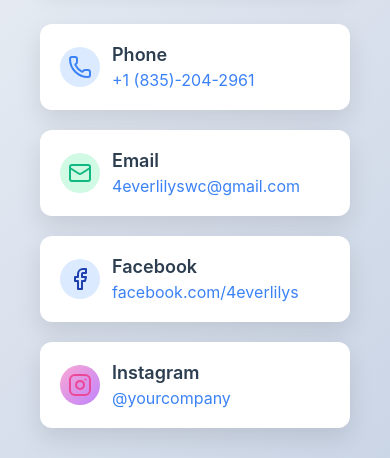
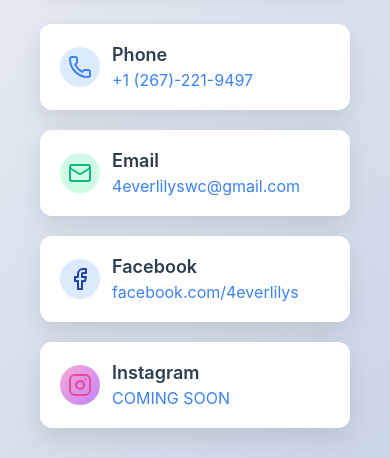
Before and after one commit to AppleJaxxZ/4everlilys, a React (Create React App) app in the folder client/: page /contact in a window 390 px wide. Shown: the part 583-1041 px from the top of the page. Built offline with nearby package versions, Linux system fonts and the light colour scheme; no server answers.

Commit message:
updated phone number on contacts page

```diff
--- a/client/src/pages/ContactUs/Contact.page.jsx
+++ b/client/src/pages/ContactUs/Contact.page.jsx
@@ -5,10 +5,10 @@
 const Contact = () => {
   // You can update these with your actual contact information
   const contactInfo = {
-    phone: '+1 (835)-204-2961',
+    phone: '+1 (267)-221-9497',
     email: '4everlilyswc@gmail.com',
     facebook: 'facebook.com/4everlilys',
-    instagram: '@yourcompany',
+    instagram: 'COMING SOON',
 
   };
 
```
